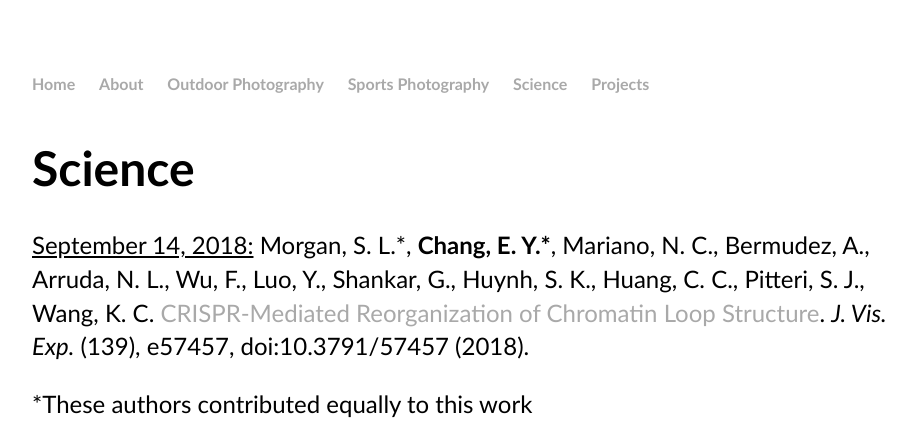
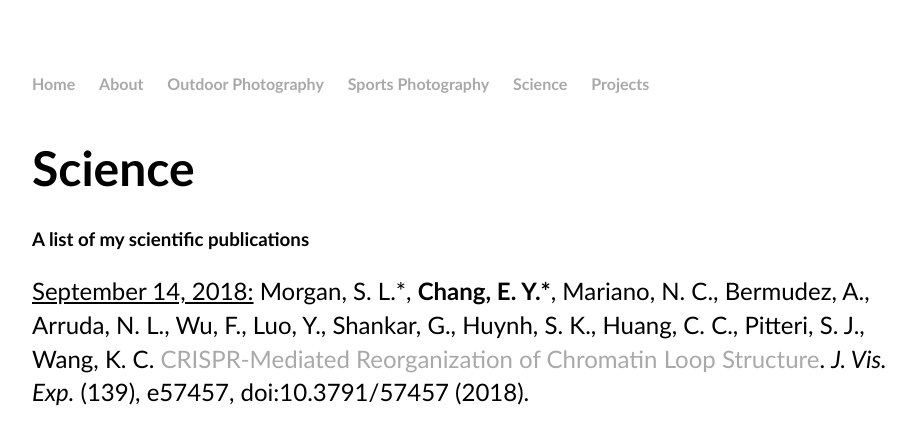
Before and after one commit to echang17/echang17.github.io, a Jekyll site: the page built from science/index.html, in a window 1280 px wide, cut to the strip 0-440 px from the top of the page. Shown: the whole strip, without its empty margins (160-1076 px from the left). Built offline with Jekyll 4.4.1, drawn with Linux system fonts in a browser that asks for light colours.

Commit message:
Update index.html

```diff
--- a/science/index.html
+++ b/science/index.html
@@ -4,6 +4,7 @@ title: Science
 ---
 <div class="blurb">
   <h1>Science</h1>
+  <h3>A list of my scientific publications</h3>
   <p><u>September 14, 2018:</u> Morgan, S. L.*, <b>Chang, E. Y.*</b>, Mariano, N. C., Bermudez, A., Arruda, N. L., Wu, F., Luo, Y., Shankar, G., Huynh, S. K., Huang, C. C., Pitteri, S. J., Wang, K. C.<a href="https://www.jove.com/video/57457/crispr-mediated-reorganization-of-chromatin-loop-structure"> CRISPR-Mediated Reorganization of Chromatin Loop Structure</a>. <i>J. Vis. Exp.</i> (139), e57457, doi:10.3791/57457 (2018).</p>
   <p>*These authors contributed equally to this work</p>
   <iframe allowTransparency="true" allowfullscreen height="415" width="460" border="0" scrolling="no" frameborder="0" marginwheight="0" marginwidth="0" src="https://www.jove.com/embed/player?id=57457&access=rxysywk2&t=1&s=1" ><p><a title="CRISPR-Mediated Reorganization of Chromatin Loop Structure" href="https://www.jove.com/video/57457/crispr-mediated-reorganization-of-chromatin-loop-structure">CRISPR-Mediated Reorganization of Chromatin Loop Structure</a></p></iframe>
```
